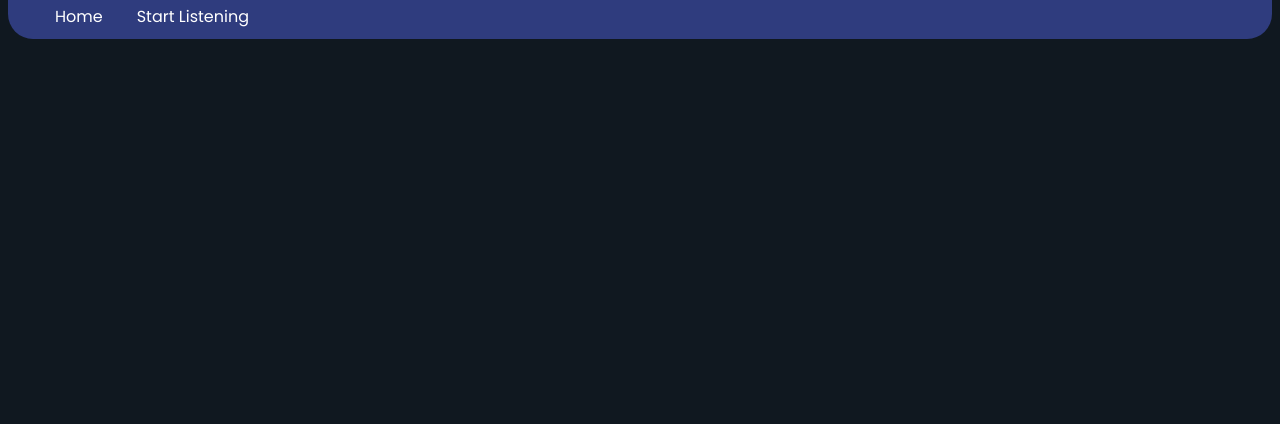
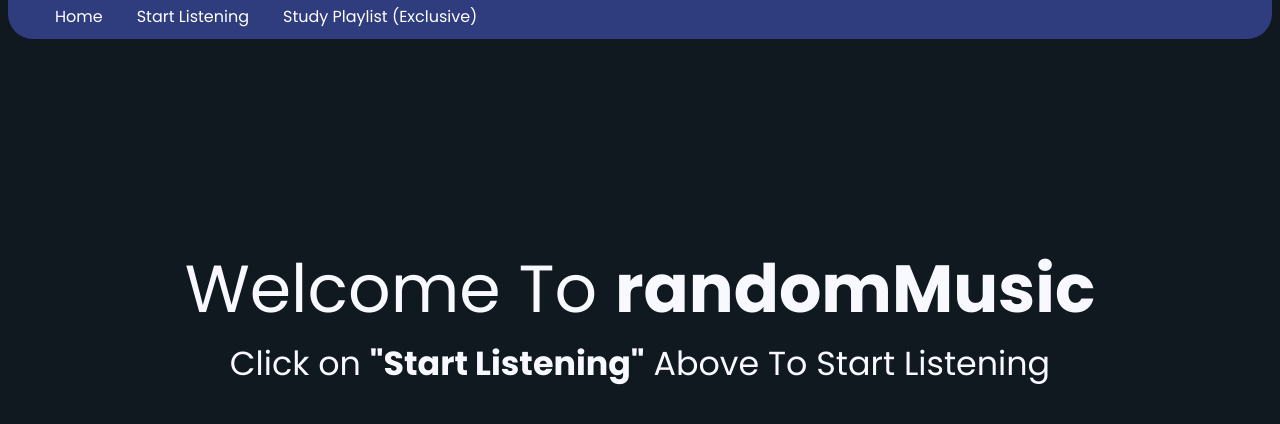
Before and after one commit to siwoolol/randomMusic, a plain HTML site: page index.html in a window 1280 px wide. Shown: the part 66-490 px from the top of the page. Drawn offline with Linux system fonts and the light colour scheme; a web font is replaced by a local one.

Commit message:
design fix

```diff
--- a/css/spreadsheet.css
+++ b/css/spreadsheet.css
@@ -5,3 +5,18 @@
 body {
     background-color: #101820;
 }
+
+.main {
+    font-size: 50pt;
+    color: ghostwhite;
+    text-align: center;
+    margin: 0;
+    margin-top: 150pt;
+}
+
+.sub {
+    font-size: 25pt;
+    color: ghostwhite;
+    text-align: center;
+    margin: 0;
+}
--- a/index.html
+++ b/index.html
@@ -3,7 +3,7 @@
 <head>
     <meta charset="UTF-8">
     <meta name="viewport" content="width=device-width, initial-scale=1.0">
-    <title>randomMusic</title>
+    <title>randomMusic | Home</title>
     <link rel="icon" type="image/x-icon" href="/img/Logo.png">
     <link rel="preconnect" href="https://fonts.googleapis.com">
     <link rel="preconnect" href="https://fonts.gstatic.com" crossorigin>
@@ -16,10 +16,13 @@
 <nav class="navbar">
     <img class="brand" src="img/bigLogo.png" alt="Logo"><a href="https://siwoo.lol/"></a>
     <ul>
-        <li><a href="#">Home</a></li>
+        <li><a href="/index.html">Home</a></li>
         <li><a href="#">Start Listening</a></li>
+        <li><a href="/study.html">Study Playlist (Exclusive)</a></li>
     </ul>
 </nav>
 <body>
+<p class="main">Welcome To <b>randomMusic</b></p>
+<p class="sub">Click on <b>"Start Listening"</b> Above To Start Listening</p>
 </body>
 </html>
```
